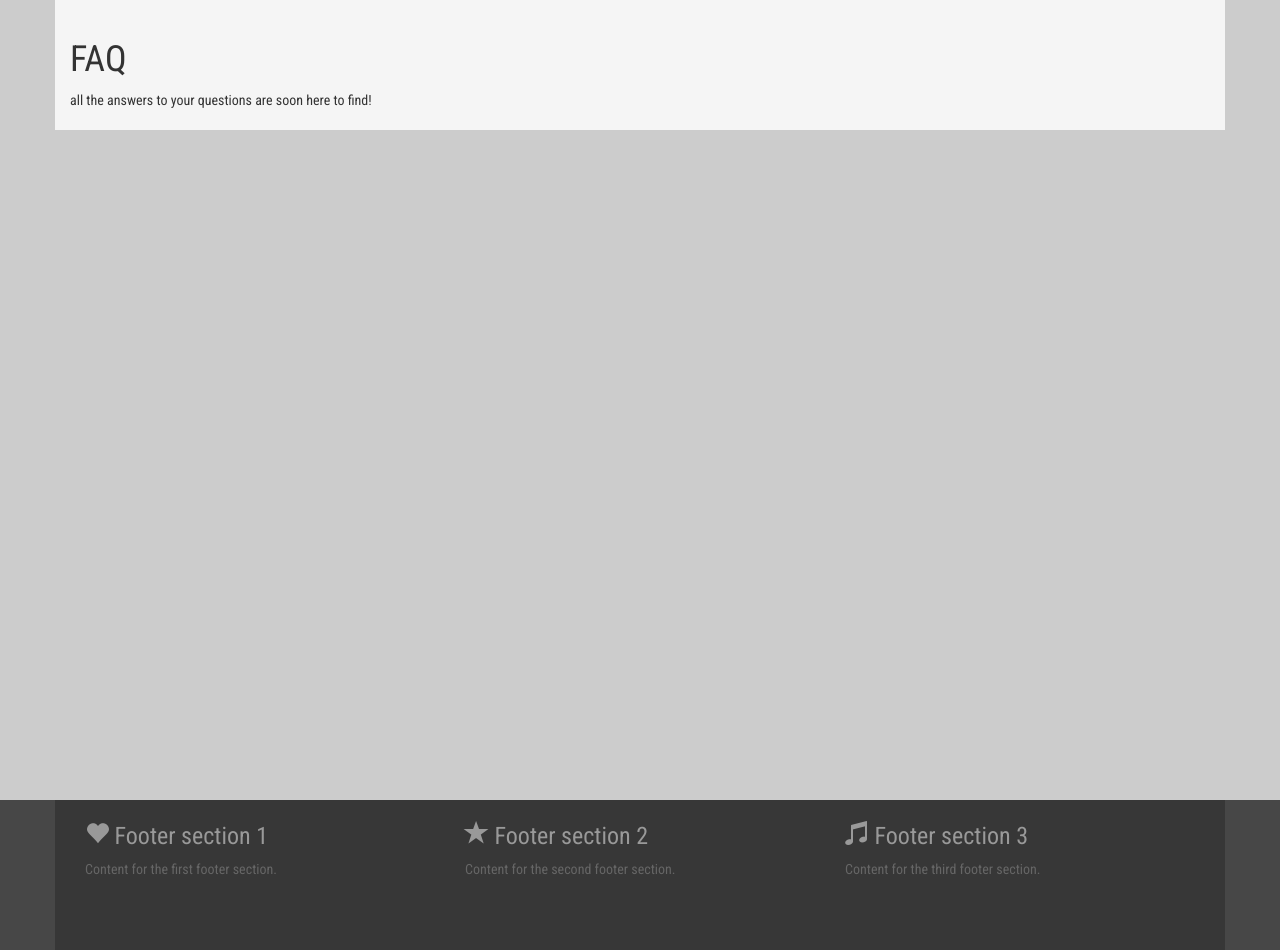
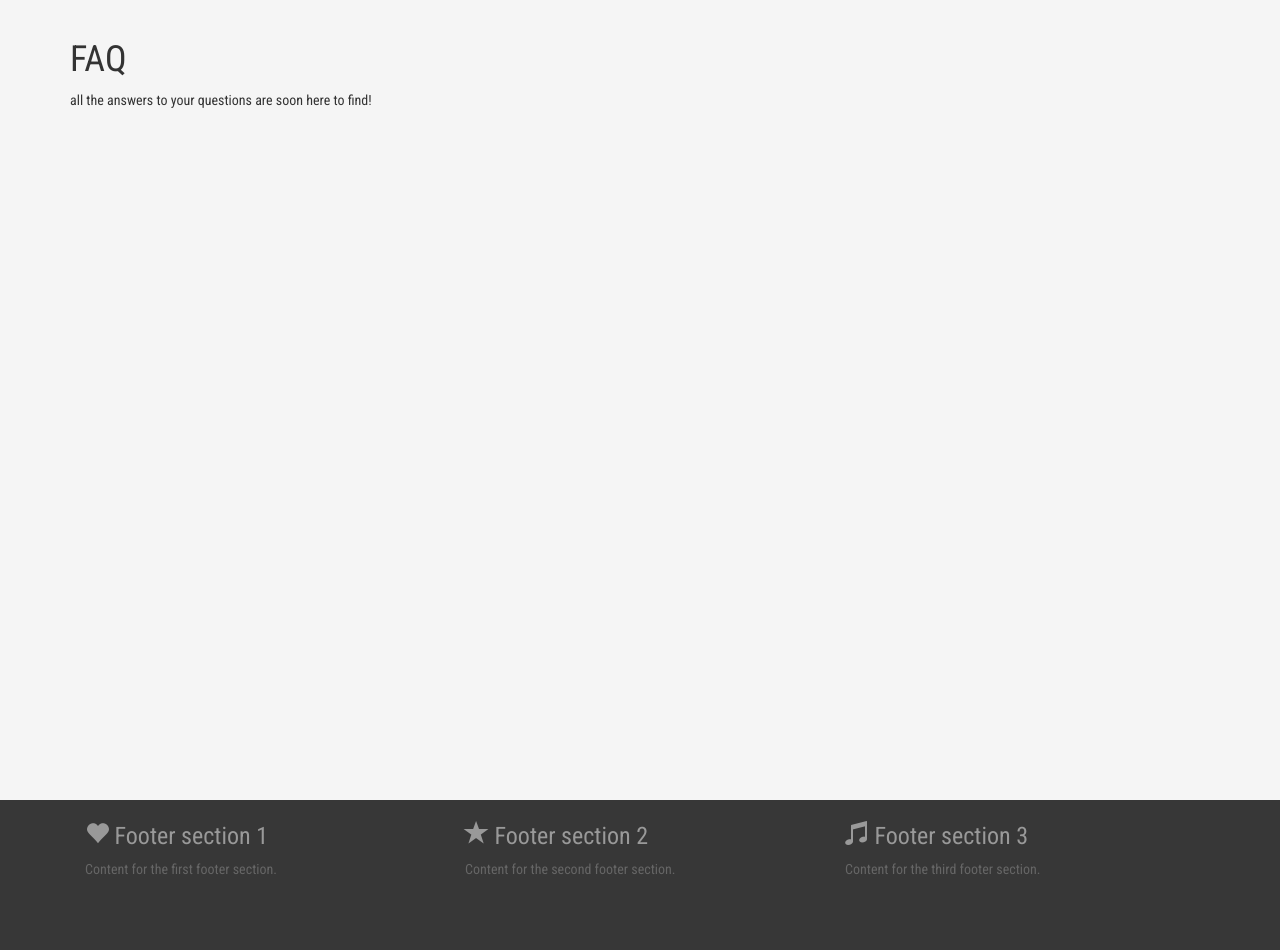
Before and after one commit to Tschakki/welcon, a PHP site: page /info.php in a window 1280 px wide. Shown: the part 59-1009 px from the top of the page. Run offline with PHP 8.4, Linux system fonts and the light colour scheme; some libraries are stand-ins or nearby versions.

Commit message:
[includes/style.css] borders in middle and bottom changed so the whole width seems to be used

```diff
--- a/includes/style.css
+++ b/includes/style.css
@@ -38,7 +38,7 @@ html {
     font-weight: 300;
 }
 .middle {
-    background-color: #CCC;
+    background-color: #f5f5f5;
     min-height: 100%;
 }
 .middle .container {
@@ -55,7 +55,7 @@ html {
     background-color: #373737;
 }
 .bottom {
-    background-color: #474747;
+    background-color: #373737;
 }
 .bottom .container {
     background-color: #373737;
```
